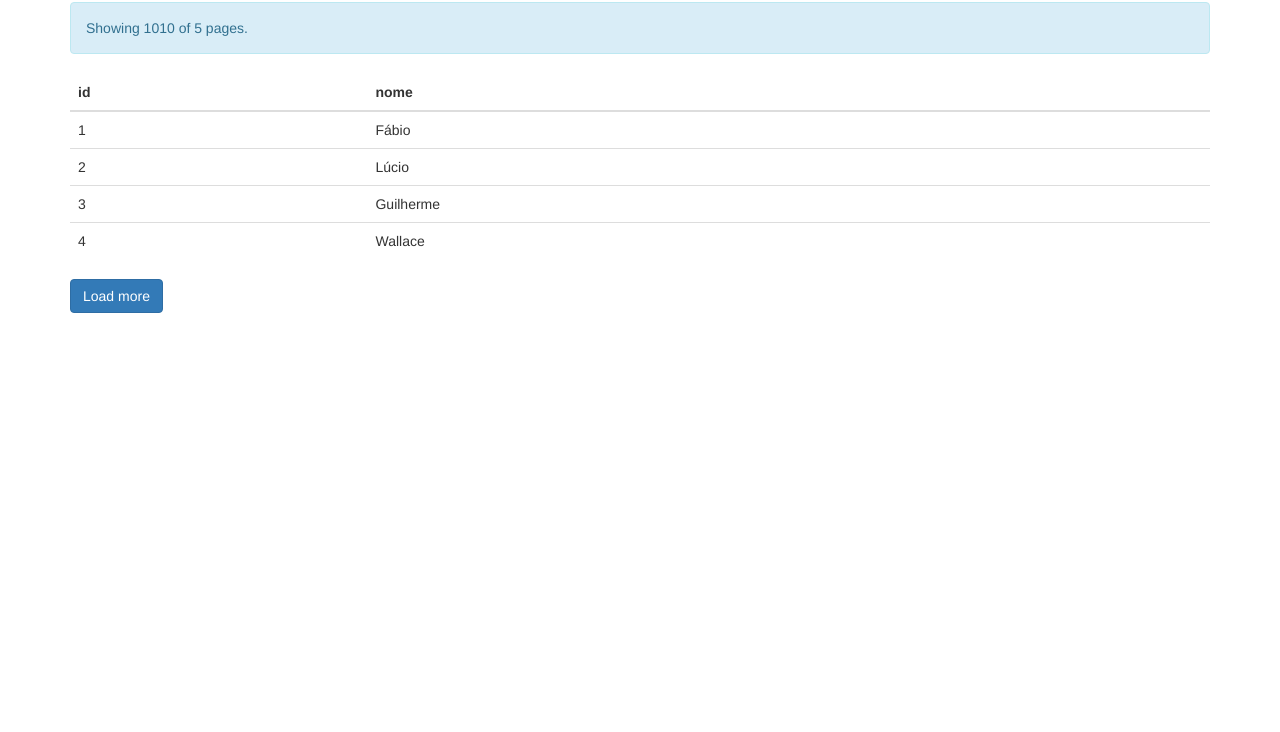
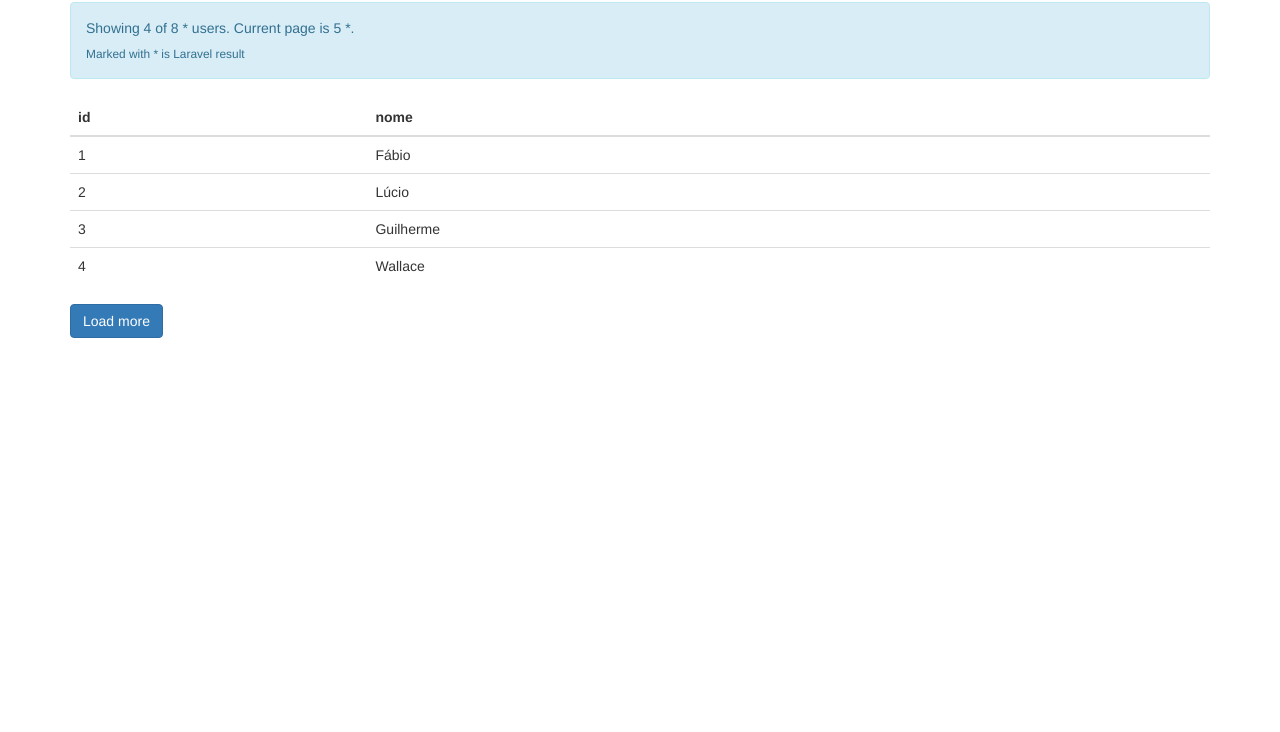
Before and after one commit to wallacemaxters/ng-laravel-paginator, a website: page index.html in a window 1280 px wide. Shown: the part 68-800 px from the top of the page. Drawn offline with nearby package versions, Linux system fonts and the light colour scheme.

Commit message:
fix examples

```diff
--- a/demo_laravel.json
+++ b/demo_laravel.json
@@ -1,5 +1,5 @@
 {
-    "total": 1010,
+    "total": 8,
     "per_page": 15,
     "current_page": 5,
     "last_page": 68,
--- a/index.html
+++ b/index.html
@@ -18,7 +18,8 @@
     <div ng-controller="TestController" class="container">
         <h1>Test NG Laravel Paginator</h1>
         <div class="alert alert-info">
-            Showing {{ users.total }} of  {{ users.currentPage }} pages.
+            <p>Showing {{ users.data.length }} of  {{ users.total }} * users. Current page is {{ users.currentPage }} *.</p>
+            <p><small>Marked with * is Laravel result</small></p>
         </div>
         <table class="table">
             <thead>
```
